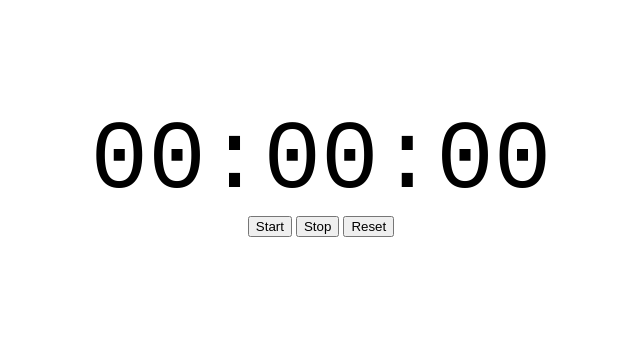
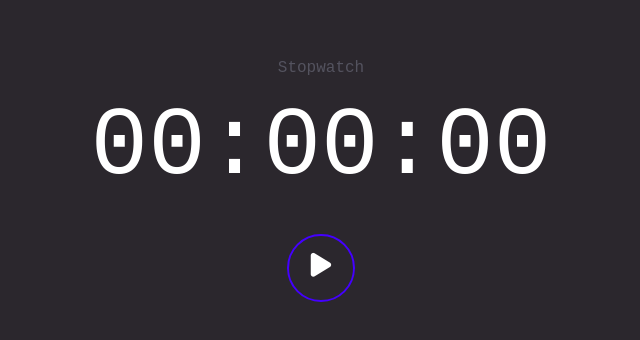
Before and after one commit to wifon0902/timer, a plain HTML site: page index.html in a window 1280 px wide. Shown: the part 228-568 px from the top of the page, without its empty margins (319-959 px from the left). Drawn offline with Linux system fonts and the light colour scheme; a web font is replaced by a local one.

Commit message:
style: adding style

```diff
--- a/index.html
+++ b/index.html
@@ -6,8 +6,13 @@
     <title>Timer</title>
     <link rel="stylesheet" href="style.css" />
     <script defer src="script.js"></script>
+    <script
+      src="https://kit.fontawesome.com/004bb1ffb8.js"
+      crossorigin="anonymous"
+    ></script>
   </head>
   <body>
+    <p class="label">Stopwatch</p>
     <div class="container">
       <div class="timer">
         <span class="minutes">00</span>:<span class="seconds">00</span>:<span
@@ -17,9 +22,13 @@
       </div>
 
       <div class="buttons">
-        <button class="start">Start</button>
-        <button class="stop">Stop</button>
-        <button class="reset">Reset</button>
+        <button class="start button"><i class="fa-solid fa-play"></i></button>
+        <button class="stop button hidden">
+          <i class="fa-solid fa-pause"></i>
+        </button>
+        <button class="reset button hidden">
+          <i class="fa-solid fa-arrow-rotate-left"></i>
+        </button>
       </div>
     </div>
   </body>
--- a/script.js
+++ b/script.js
@@ -10,18 +10,28 @@ let interval;
 let minutes = 0;
 let seconds = 0;
 let tens = 0;
+let isStart = false;
 
 startButton.addEventListener("click", () => {
   clearInterval(interval);
+
+  startButton.classList.toggle("hidden");
+  stopButton.classList.toggle("hidden");
+  resetButton.classList.remove("hidden");
   interval = setInterval(startTimer, 10);
 });
 
 stopButton.addEventListener("click", () => {
   clearInterval(interval);
+  startButton.classList.toggle("hidden");
+  stopButton.classList.toggle("hidden");
 });
 
 resetButton.addEventListener("click", () => {
   resetTimer();
+  resetButton.classList.add("hidden");
+  startButton.classList.remove("hidden");
+  stopButton.classList.add("hidden");
 });
 
 function startTimer() {
@@ -51,7 +61,7 @@ function startTimer() {
     appendMinutes.innerHTML = "0" + minutes;
 
     seconds = 0;
-    appendSeconds.innerHTML = seconds;
+    appendSeconds.innerHTML = "0" + seconds;
   }
 
   if (minutes > 9) {
--- a/style.css
+++ b/style.css
@@ -1,3 +1,9 @@
+@import url("https://fonts.googleapis.com/css2?family=Chivo+Mono:ital,wght@0,100..900;1,100..900&display=swap");
+
+* {
+  font-family: "Chivo Mono", monospace;
+}
+
 body {
   margin: 0;
   padding: 0;
@@ -5,15 +11,52 @@ body {
   display: flex;
   justify-content: center;
   align-items: center;
+  flex-direction: column;
+  background-color: #2b272d;
+}
+
+.label {
+  color: rgb(84, 83, 95);
+  font-weight: 100;
 }
 
 .container {
   display: flex;
   align-items: center;
   flex-direction: column;
+  gap: 2em;
 }
 
 .timer {
   font-size: 6rem;
-  font-family: monospace;
+  font-weight: 100;
+  color: white;
 }
+
+.buttons {
+  display: flex;
+  justify-content: space-around;
+  width: 80%;
+}
+
+.button {
+  border: none;
+  background-color: transparent;
+  border: 2px solid #4400ff;
+  color: white;
+  border-radius: 50%;
+  cursor: pointer;
+  font-size: 1.7rem;
+  width: 2.5em;
+  height: 2.5em;
+  transition: 0.2s ease-in-out;
+}
+
+.reset,
+.stop {
+  border-color: #ff0077;
+}
+
+.hidden {
+  display: none;
+}
```
